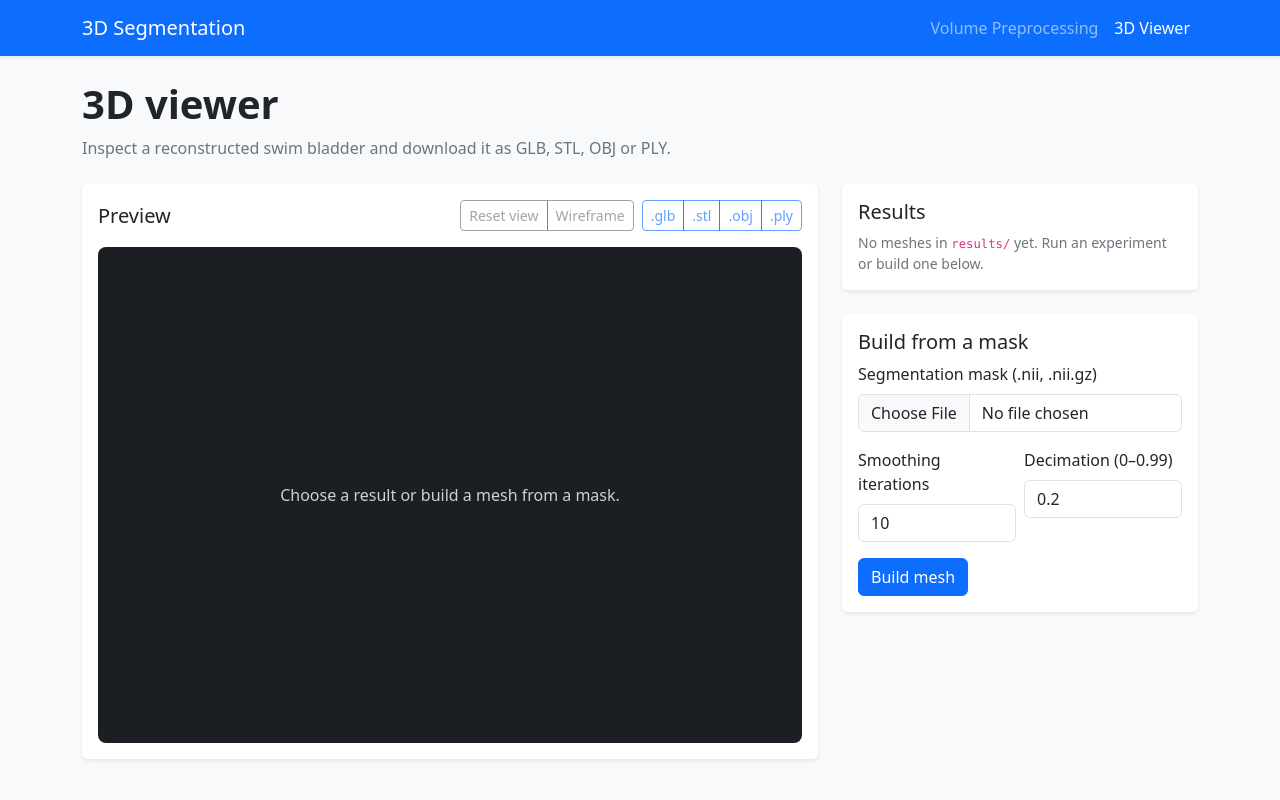
After one commit to pg-weti-projects/3d-object-segmentation, a Flask app: page /viewer in a window 1280 px wide. The commit adds this page. Run offline with Flask 3, Linux system fonts and the light colour scheme.

Commit message:
add 3d viewer (#36)

```diff
--- a/src/api/app.py
+++ b/src/api/app.py
@@ -1,3 +1,5 @@
+from pathlib import Path
+
 from flask import Flask
 
 from .config import load_settings
@@ -12,9 +14,16 @@ def create_app() -> Flask:
         DEBUG=bool(settings.get("debug", False)),
         HOST=str(settings.get("host", "127.0.0.1")),
         PORT=int(settings.get("port", 5000)),
+        # where experiment results (results/<id>/mesh.*) live -> relative paths
+        # are resolved from the repository root
+        RESULTS_DIR=_repository_root() / str(settings.get("results_dir", "results")),
     )
     app.register_blueprint(web)
     return app
+
+
+def _repository_root() -> Path:
+    return Path(__file__).resolve().parents[2]
 
 
 app = create_app()
--- a/src/api/routes/web.py
+++ b/src/api/routes/web.py
@@ -1,5 +1,23 @@
-from flask import Blueprint, render_template, request
+from pathlib import Path
 
+from flask import (
+    Blueprint,
+    Response,
+    abort,
+    current_app,
+    redirect,
+    render_template,
+    request,
+    url_for,
+)
+
+from ..meshes import (
+    MeshNotFound,
+    build_mesh_from_mask,
+    list_meshes,
+    mesh_bytes,
+    mesh_info,
+)
 from ..processing import process_uploads
 
 
@@ -35,6 +53,60 @@ def process():
     return render_template("result.html", result=result)
 
 
+@web.get("/viewer")
+def viewer_page():
+    return _render_viewer(request.args.get("id"))
+
+
+@web.post("/viewer/build")
+def viewer_build():
+    upload = request.files.get("mask")
+    if upload is None or not upload.filename:
+        return _render_viewer(None, error="Choose a mask file."), 400
+    try:
+        mesh_id = build_mesh_from_mask(upload, request.form, _results_dir())
+    except (OSError, ValueError) as error:
+        current_app.logger.warning("viewer/build rejected %r: %s", upload.filename, error)
+        return _render_viewer(None, error=f"Could not build the mesh: {error}"), 400
+    return redirect(url_for("web.viewer_page", id=mesh_id))
+
+
+@web.get("/meshes/<mesh_id>/mesh.<fmt>")
+def mesh_file(mesh_id: str, fmt: str):
+    """Mesh of a result in glb/stl/obj/ply. With ?download=1 the browser saves it."""
+    try:
+        content, mimetype = mesh_bytes(_results_dir(), mesh_id, fmt)
+    except (MeshNotFound, ValueError):
+        abort(404)
+    response = Response(content, mimetype=mimetype)
+    if request.args.get("download"):
+        response.headers["Content-Disposition"] = f'attachment; filename="{mesh_id}.{fmt}"'
+    return response
+
+
 @web.get("/health")
 def health():
     return {"status": "ok"}
+
+
+def _results_dir() -> Path:
+    return Path(current_app.config["RESULTS_DIR"])
+
+
+def _render_viewer(selected_id: str | None, error: str | None = None):
+    info = None
+    if selected_id:
+        try:
+            info = mesh_info(_results_dir(), selected_id)
+        except MeshNotFound:
+            return render_template(
+                "viewer.html",
+                meshes=list_meshes(_results_dir()),
+                error=f"No mesh found for result '{selected_id}'.",
+            ), 404
+    return render_template(
+        "viewer.html",
+        meshes=list_meshes(_results_dir()),
+        info=info,
+        error=error,
+    )
--- a/src/api/static/css/app.css
+++ b/src/api/static/css/app.css
@@ -9,3 +9,31 @@ body {
   margin: 0 auto;
   cursor: ns-resize;
 }
+
+.mesh-viewer {
+  position: relative;
+  width: 100%;
+  height: 62vh;
+  min-height: 360px;
+  overflow: hidden;
+  border-radius: 0.5rem;
+  background: #1b1f24;
+}
+
+.mesh-viewer canvas {
+  display: block;
+  width: 100%;
+  height: 100%;
+}
+
+.mesh-viewer-status {
+  position: absolute;
+  inset: 0;
+  display: flex;
+  align-items: center;
+  justify-content: center;
+  padding: 1rem;
+  color: #c9d1d9;
+  text-align: center;
+  pointer-events: none;
+}
--- a/src/api/templates/base.html
+++ b/src/api/templates/base.html
@@ -8,15 +8,17 @@
   <link rel="stylesheet" href="{{ url_for('static', filename='css/app.css') }}">
 </head>
 <body class="bg-light">
-  <nav class="navbar navbar-dark bg-primary">
+  <nav class="navbar navbar-expand-lg navbar-dark bg-primary shadow-sm">
     <div class="container">
       <a class="navbar-brand" href="{{ url_for('web.index') }}">3D Segmentation</a>
       <div class="navbar-nav">
         <a class="nav-link" href="{{ url_for('web.preprocess_page') }}">Volume Preprocessing</a>
+        <a class="nav-link{% if request.endpoint == 'web.viewer_page' %} active{% endif %}" href="{{ url_for('web.viewer_page') }}">3D Viewer</a>
       </div>
     </div>
   </nav>
   {% block content %}{% endblock %}
   <script src="{{ url_for('static', filename='js/app.js') }}"></script>
+  {% block scripts %}{% endblock %}
 </body>
 </html>
--- a/src/api/templates/preprocess.html
+++ b/src/api/templates/preprocess.html
@@ -13,6 +13,7 @@
       <div class="navbar-nav">
         <a class="nav-link" href="{{ url_for('web.index') }}">Home</a>
         <a class="nav-link active" href="{{ url_for('web.preprocess_page') }}">Volume Preprocessing</a>
+        <a class="nav-link" href="{{ url_for('web.viewer_page') }}">3D Viewer</a>
       </div>
     </div>
   </nav>
--- a/src/api/templates/result.html
+++ b/src/api/templates/result.html
@@ -14,6 +14,7 @@
       <div class="navbar-nav">
         <a class="nav-link" href="{{ url_for('web.index') }}">Home</a>
         <a class="nav-link active" href="{{ url_for('web.preprocess_page') }}">Volume Preprocessing</a>
+        <a class="nav-link" href="{{ url_for('web.viewer_page') }}">3D Viewer</a>
       </div>
     </div>
   </nav>
--- /dev/null
+++ b/src/api/templates/viewer.html
@@ -0,0 +1,126 @@
+{% extends "base.html" %}
+
+{% block title %}3D Viewer{% endblock %}
+
+{% block content %}
+<main class="container py-4">
+  <div class="mb-4">
+    <h1 class="fw-bold">3D viewer</h1>
+    <p class="text-secondary mb-0">Inspect a reconstructed swim bladder and download it as GLB, STL, OBJ or PLY.</p>
+  </div>
+  {% if error %}<div class="alert alert-danger" role="alert">{{ error }}</div>{% endif %}
+
+  <div class="row g-4">
+    <div class="col-lg-8">
+      <section class="card border-0 shadow-sm">
+        <div class="card-body">
+          <div class="d-flex flex-wrap justify-content-between align-items-center gap-2 mb-3">
+            <h2 class="h5 mb-0">{% if info %}{{ info.id }}{% else %}Preview{% endif %}</h2>
+            <div class="btn-toolbar gap-2">
+              <div class="btn-group btn-group-sm" role="group" aria-label="View controls">
+                <button type="button" class="btn btn-outline-secondary" id="viewer-reset" {% if not info %}disabled{% endif %}>Reset view</button>
+                <button type="button" class="btn btn-outline-secondary" id="viewer-wireframe" aria-pressed="false" {% if not info %}disabled{% endif %}>Wireframe</button>
+              </div>
+              <div class="btn-group btn-group-sm" role="group" aria-label="Download">
+                {% for fmt in ["glb", "stl", "obj", "ply"] %}
+                {% if info %}
+                <a class="btn btn-outline-primary" id="download-{{ fmt }}"
+                   href="{{ url_for('web.mesh_file', mesh_id=info.id, fmt=fmt, download=1) }}">.{{ fmt }}</a>
+                {% else %}
+                <button type="button" class="btn btn-outline-primary" disabled>.{{ fmt }}</button>
+                {% endif %}
+                {% endfor %}
+              </div>
+            </div>
+          </div>
+          <div id="mesh-viewer" class="mesh-viewer" aria-label="3D mesh preview">
+            <div id="mesh-viewer-status" class="mesh-viewer-status">
+              {% if info %}Loading mesh&hellip;{% else %}Choose a result or build a mesh from a mask.{% endif %}
+            </div>
+          </div>
+          {% if info %}
+          <div class="small text-secondary mt-2">Drag to rotate, scroll to zoom, right-drag to pan.</div>
+          {% endif %}
+        </div>
+      </section>
+    </div>
+
+    <div class="col-lg-4">
+      {% if info %}
+      <section class="card border-0 shadow-sm mb-4">
+        <div class="card-body">
+          <h2 class="h5">Mesh</h2>
+          <dl class="row mb-0 small">
+            <dt class="col-6">Vertices</dt><dd class="col-6">{{ info.vertices }}</dd>
+            <dt class="col-6">Triangles</dt><dd class="col-6">{{ info.faces }}</dd>
+            <dt class="col-6">Watertight</dt><dd class="col-6">{{ "yes" if info.watertight else "no" }}</dd>
+            <dt class="col-6">Size (x, y, z)</dt><dd class="col-6">{{ info.extents_mm | join(" × ") }} mm</dd>
+            {% if info.volume_mm3 is not none %}
+            <dt class="col-6">Volume</dt><dd class="col-6">{{ info.volume_mm3 }} mm³</dd>
+            {% endif %}
+          </dl>
+        </div>
+      </section>
+      {% endif %}
+
+      <section class="card border-0 shadow-sm mb-4">
+        <div class="card-body">
+          <h2 class="h5">Results</h2>
+          {% if meshes %}
+          <div class="list-group list-group-flush" id="mesh-list">
+            {% for item in meshes %}
+            <a class="list-group-item list-group-item-action d-flex justify-content-between align-items-center px-0
+                      {% if info and info.id == item.id %}active{% endif %}"
+               href="{{ url_for('web.viewer_page', id=item.id) }}">
+              <span class="text-break">{{ item.id }}</span>
+              <span class="small">{{ item.formats | join(", ") }}</span>
+            </a>
+            {% endfor %}
+          </div>
+          {% else %}
+          <p class="text-secondary small mb-0">No meshes in <code>results/</code> yet. Run an experiment or build one below.</p>
+          {% endif %}
+        </div>
+      </section>
+
+      <section class="card border-0 shadow-sm">
+        <div class="card-body">
+          <h2 class="h5">Build from a mask</h2>
+          <form method="post" action="{{ url_for('web.viewer_build') }}" enctype="multipart/form-data">
+            <label class="form-label" for="mask">Segmentation mask (.nii, .nii.gz)</label>
+            <input class="form-control mb-3" type="file" id="mask" name="mask" accept=".nii,.gz" required>
+            <div class="row g-2">
+              <div class="col-6">
+                <label class="form-label" for="smoothing_iterations">Smoothing iterations</label>
+                <input class="form-control" type="number" min="0" id="smoothing_iterations" name="smoothing_iterations" value="10">
+              </div>
+              <div class="col-6">
+                <label class="form-label" for="decimation_factor">Decimation (0–0.99)</label>
+                <input class="form-control" type="number" min="0" max="0.99" step="0.05" id="decimation_factor" name="decimation_factor" value="0.2">
+              </div>
+            </div>
+            <button class="btn btn-primary mt-3" type="submit">Build mesh</button>
+          </form>
+        </div>
+      </section>
+    </div>
+  </div>
+</main>
+{% endblock %}
+
+{% block scripts %}
+{% if info %}
+<script type="importmap">
+  {
+    "imports": {
+      "three": "https://cdn.jsdelivr.net/npm/three@0.160.0/build/three.module.js",
+      "three/addons/": "https://cdn.jsdelivr.net/npm/three@0.160.0/examples/jsm/"
+    }
+  }
+</script>
+<script>
+  window.meshViewerConfig = {{ {"url": url_for('web.mesh_file', mesh_id=info.id, fmt='glb')} | tojson }};
+</script>
+<script type="module" src="{{ url_for('static', filename='js/webgl-viewer.js') }}"></script>
+{% endif %}
+{% endblock %}
```
Also changed, not shown: src/api/meshes.py (added, +147 -0 lines), src/api/static/js/webgl-viewer.js (+135 -1 lines), tests/test_viewer.py (added, +209 -0 lines), README.md, 2 other files.
